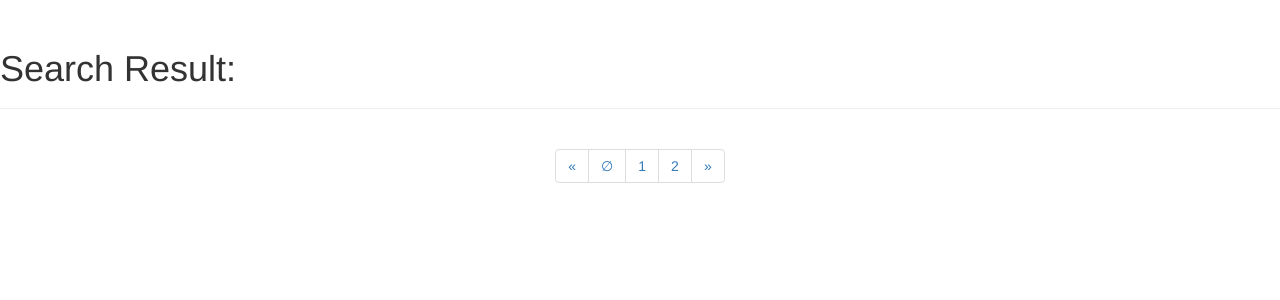
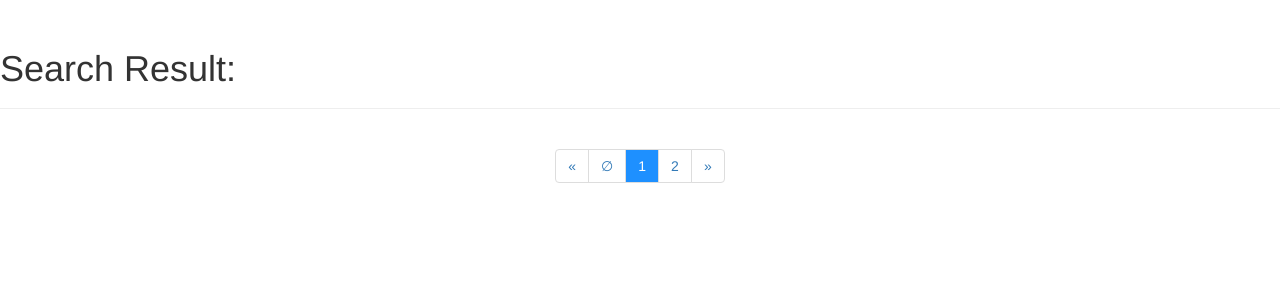
Before and after one commit to Ayobami0/Favourite-Movie-Finder, a Flask app: page /search/1 in a window 1280 px wide. Shown: the part 51-351 px from the top of the page. Run offline with Flask 2, Linux system fonts and the light colour scheme; data that the repository does not hold is empty; some libraries are stand-ins or nearby versions.

Commit message:
Changed the layout of history page

```diff
--- a/static/css/style.css
+++ b/static/css/style.css
@@ -30,7 +30,9 @@ div.fav-card{
 }
 .movie-card{
   display: flex;
-  flex-direction: row;
+  flex-direction: column;
+  justify-content: center;
+  /* width: fit-content; */
 }
 .image-card{
   margin-left: auto;
--- a/templates/search_page.html
+++ b/templates/search_page.html
@@ -3,18 +3,17 @@
 <div class="page-header">
   <h1>Search Result:</h1>
 </div>
-<div class="container">
+<div class="container-fluid">
 {% for movie in result %}
-  <div class="well movie-card">
+  <div class="well movie-card container">
       <div class="col">
         <h2>{{ movie['Title'] }}</h2>
         <p>{{ movie['Year'] }}</p>
-        <p>{{ movie['imdbID'] }}<p>
         <a type='button' role="button"
                          class="btn btn-info btn-sm fav-btn"
                          href="{{ url_for('hello.movie_page', movie_title=movie['Title']) }}">Movie Info</a>
       </div>
-      <div class="col image-card">
+      <div class="col image-card img-thumbnail">
         <img src="{{ movie['Poster'] }}" alt="None">
       </div>
   </div>
@@ -49,7 +48,7 @@
       </a>
     </li>
     <li class="page-item "><a class="page-link {{ disabled }}" href="{{ first_page_url }}">{{ first_placeholder }}</a></li>
-    <li class="page-item"><a class="page-link" href="{{ url_for('hello.search_result', page=page, title=title) }}">{{ page }}</a></li>
+    <li class="page-item"><a class="page-link active" href="{{ url_for('hello.search_result', page=page, title=title) }}">{{ page }}</a></li>
     <li class="page-item"><a class="page-link {{ disabled }}" href="{{ last_page_url }}">{{ last_placeholder }}</a></li>
     <li class="page-item">
       <a class="page-link" href="{{ last_page_url }}" aria-label="Next">
```
